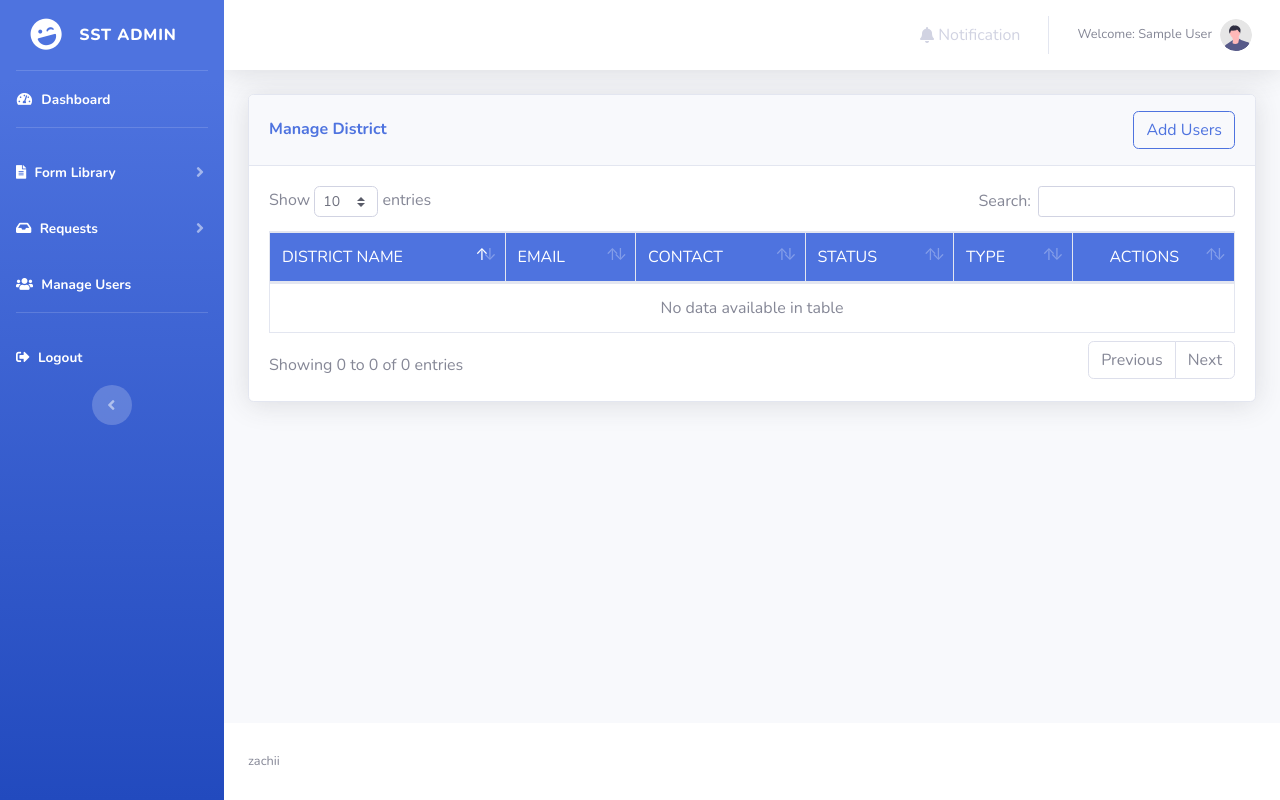
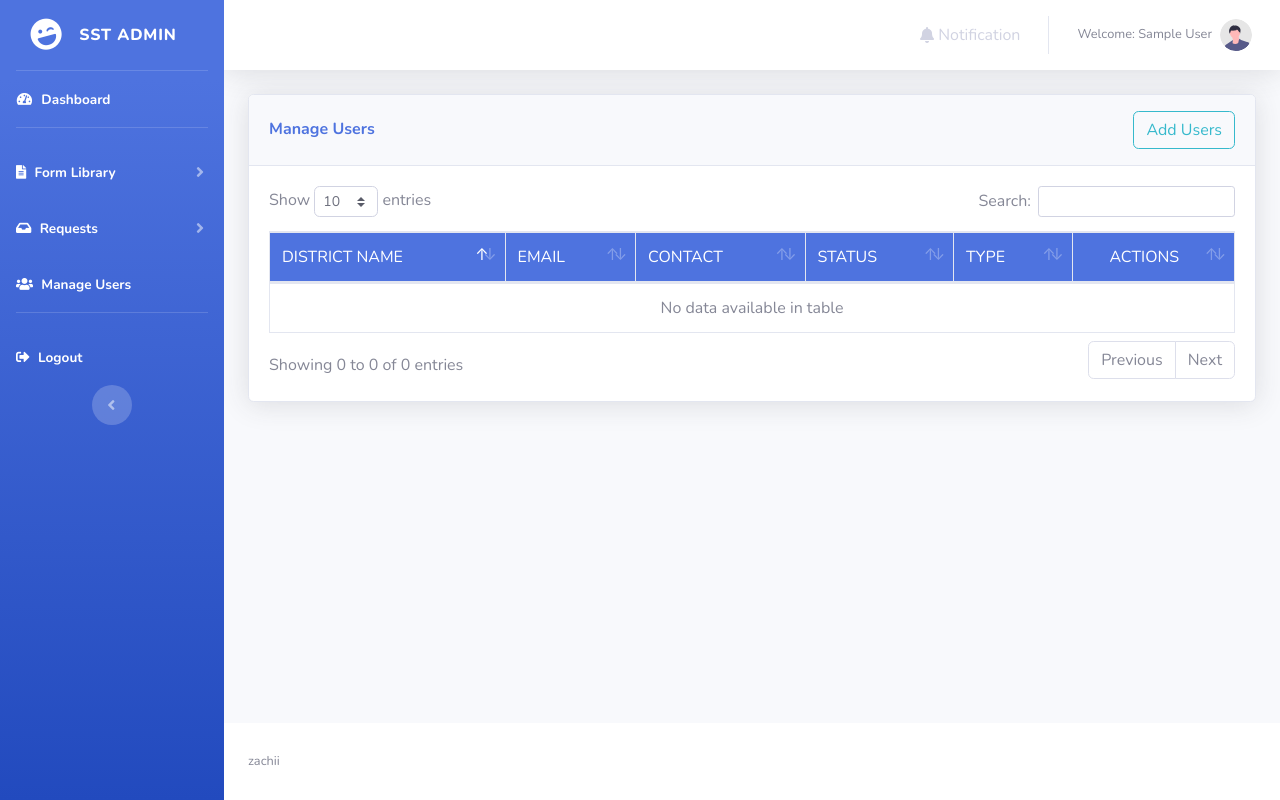
Before and after one commit to armbelbb/form-library, a PHP site: page /manage-users.php in a window 1280 px wide. Run offline with PHP 8.4, Linux system fonts and the light colour scheme; the visitor is signed in with stand-in values (Sample User, id 1); data that the repository does not hold is empty.

Commit message:
updates 5.27.23

```diff
--- a/manage-users.php
+++ b/manage-users.php
@@ -65,8 +65,8 @@
                     <div class="card shadow mb-4">
                     <div class="card-header py-3">
                         <h6 class="m-0 font-weight-bold text-primary" style="display: flex; justify-content: space-between; align-items: center;">
-                            <span>Manage District</span>
-                            <button class="btn btn-outline-primary" onclick="$('#addNewAccountModal').modal('toggle')">Add Users</button>
+                            <span>Manage Users</span>
+                            <button class="btn btn-outline-info" onclick="$('#addNewAccountModal').modal('toggle')">Add Users</button>
                         </h6>
                     </div>
                     <!-- ADD NEW FORM MODAL -->
```
